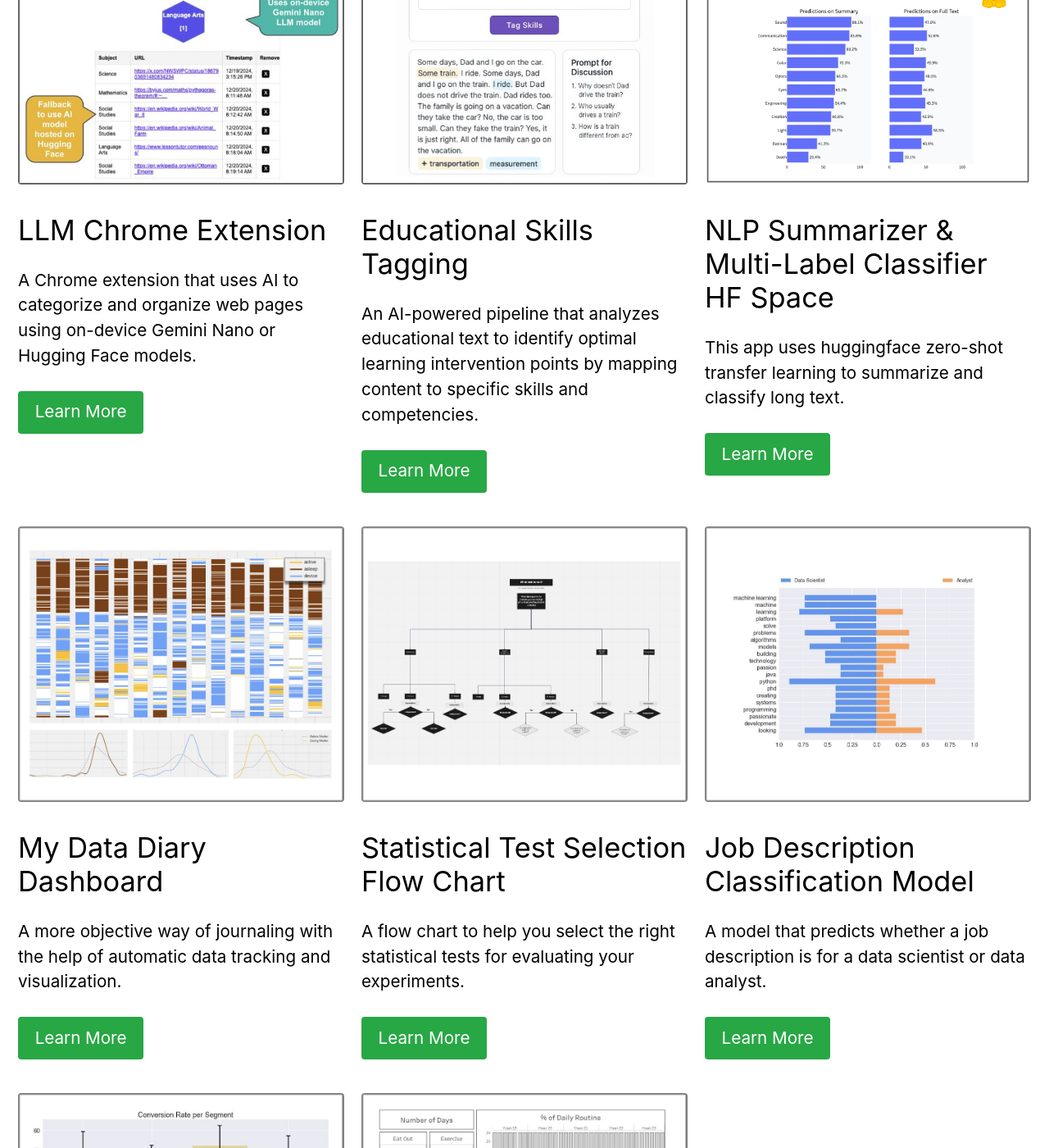
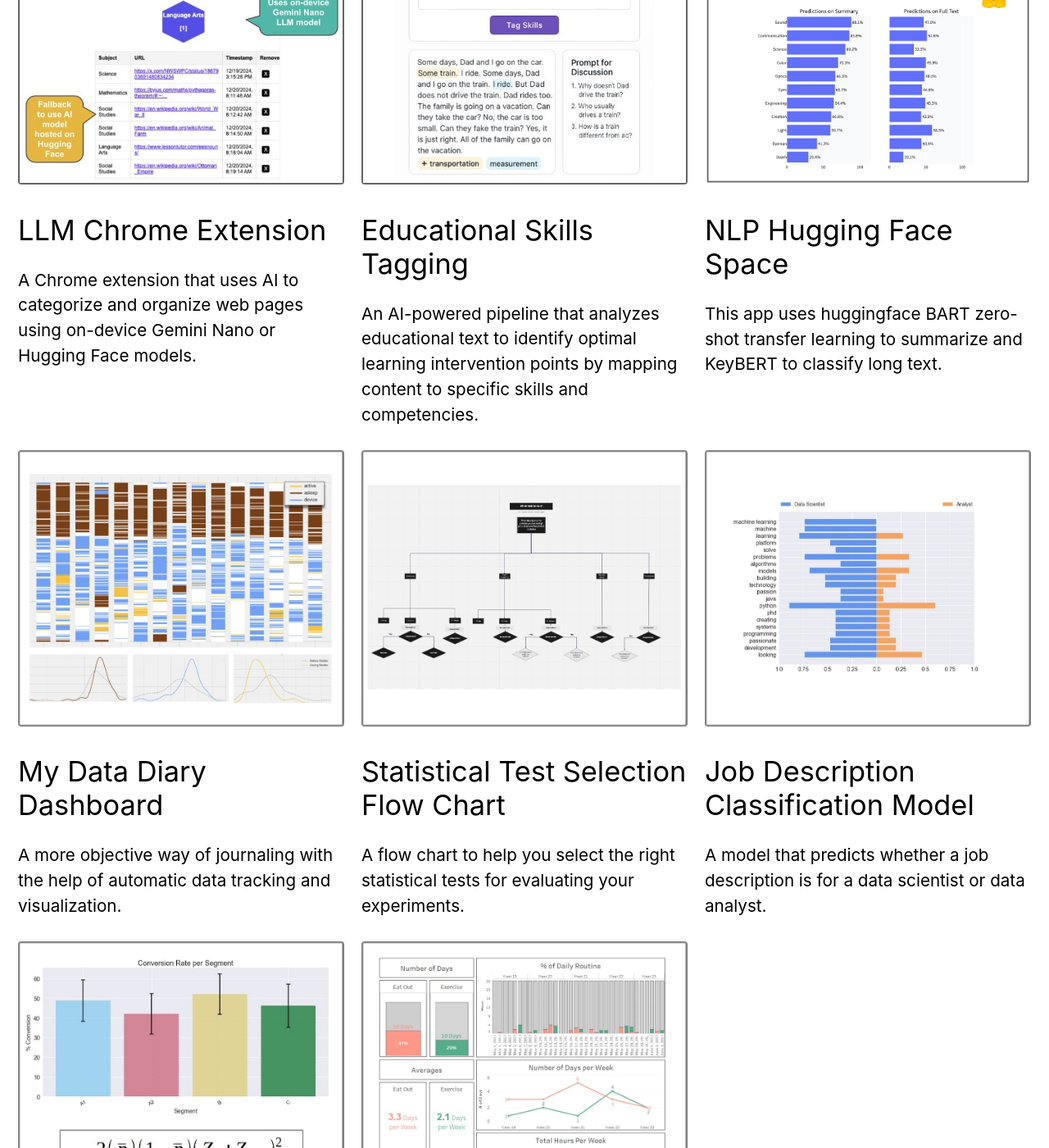
Before and after one commit to pleonova/pleonova.github.io, a Jekyll site: the page built from _pages/projects.md, in a window 1280 px wide and 1400 px high, scrolled down 563 px. Shown: the whole window at 82% size. Built offline with Jekyll 4.4.1, drawn with Linux system fonts in a browser that asks for light colours; nearby versions of some CDN libraries.

Commit message:
Update project description and link

```diff
--- a/_includes/feature_row
+++ b/_includes/feature_row
@@ -48,9 +48,7 @@
             </div>
           {% endif %}
 
-          {% if f.url %}
-            <p><a href="{{ f_url }}" class="btn {{ f.btn_class }}">{{ f.btn_label | default: site.data.ui-text[site.locale].more_label | default: "Learn More" }}</a></p>
-          {% endif %}
+
         </div>
       </div>
     </div>
--- a/_pages/projects.md
+++ b/_pages/projects.md
@@ -27,9 +27,9 @@ feature_row:
     btn_label: "Learn More"
   - image_path: /images/display-hf-multi-label-border.jpg
     alt: "hf-label"
-    title: "NLP Summarizer & Multi-Label Classifier HF Space"
-    excerpt: "This app uses huggingface zero-shot transfer learning to summarize and classify long text."
-    url: "https://github.com/pleonova/multi-label-summary-text"
+    title: "NLP Hugging Face Space"
+    excerpt: "This app uses huggingface BART zero-shot transfer learning to summarize and KeyBERT to classify long text."
+    url: "https://huggingface.co/spaces/pleonova/multi-label-summary-text"
     btn_class: "btn--primary"
     btn_label: "Learn More"
   - image_path: /images/display-data-diary-border.jpg
```
